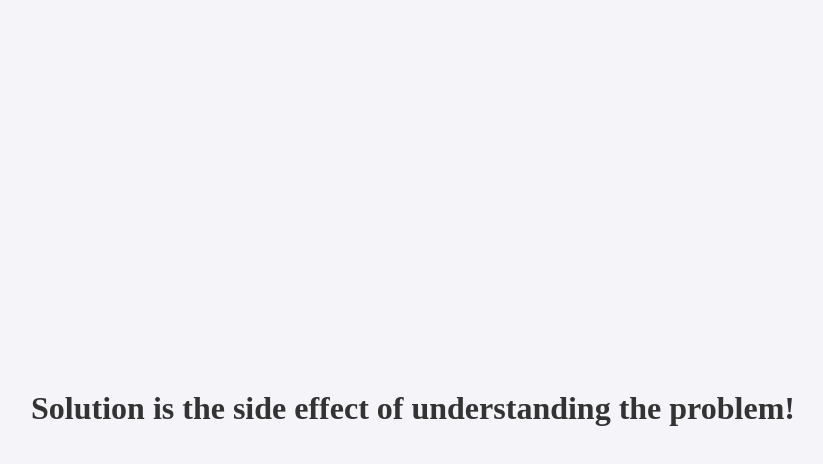
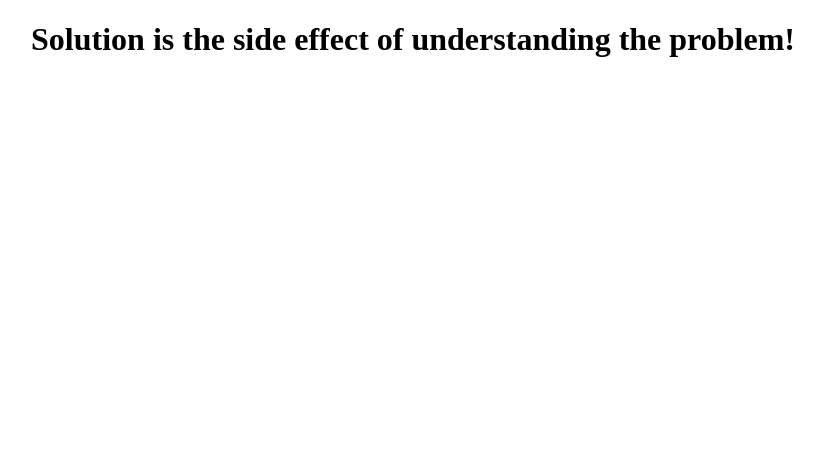
Before and after one commit to vikrantbele/vikrantbele.github.io, a plain HTML site: page index.html in a window 1280 px wide. Shown: the whole page, without its empty margins (227-1050 px from the left). Drawn offline with Linux system fonts and the light colour scheme.

Commit message:
Update index.html

```diff
--- a/index.html
+++ b/index.html
@@ -1,12 +1,10 @@
 <!DOCTYPE html>
 <html lang="en">
 <head>
-    <meta charset="UTF-8">
-    <meta name="viewport" content="width=device-width, initial-scale=1.0">
     <title>curiosity</title>
 </head>
-<body style="display: flex; justify-content: center; align-items: center; height: 100vh; background-color: #f4f4f9;">
-    <h1 style="font-size: 2rem; color: #333; text-align: center;">
+<body >
+    <h1 style="text-align: center;">
         Solution is the side effect of understanding the problem!
     </h1>
 </body>
```
